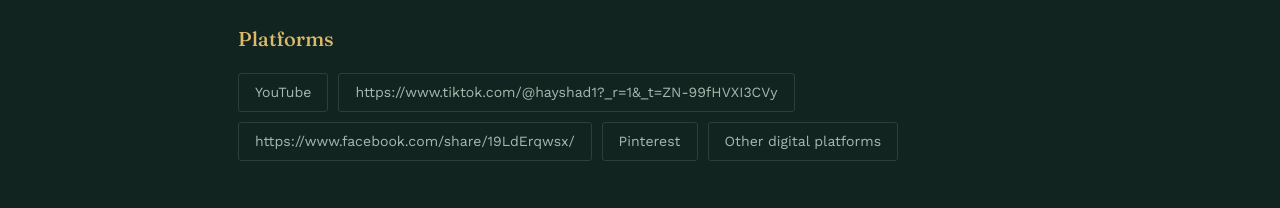
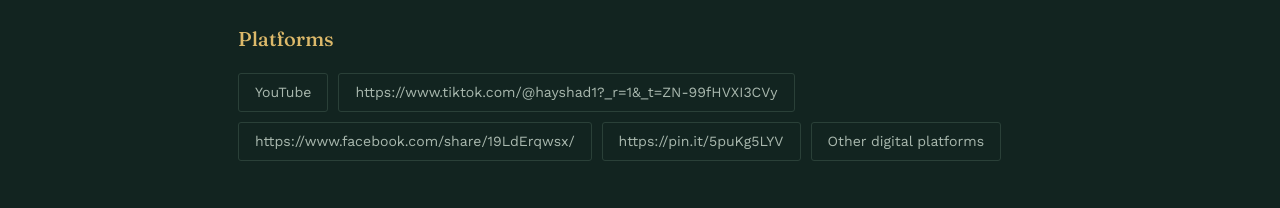
Before and after one commit to hayshad40/portfolio, a plain HTML site: page index.html in a window 1280 px wide. Shown: the part 5240-5448 px from the top of the page. Drawn offline with nearby package versions, Linux system fonts and the light colour scheme.

Commit message:
Update index.html
Pinterest

```diff
--- a/index.html
+++ b/index.html
@@ -393,7 +393,7 @@
         <span class="chip">YouTube</span>
         <span class="chip">https://www.tiktok.com/@hayshad1?_r=1&_t=ZN-99fHVXI3CVy</span>
         <span class="chip">https://www.facebook.com/share/19LdErqwsx/</span>
-        <span class="chip">Pinterest</span>
+        <span class="chip">https://pin.it/5puKg5LYV</span>
         <span class="chip">Other digital platforms</span>
       </div>
     </div>
```
